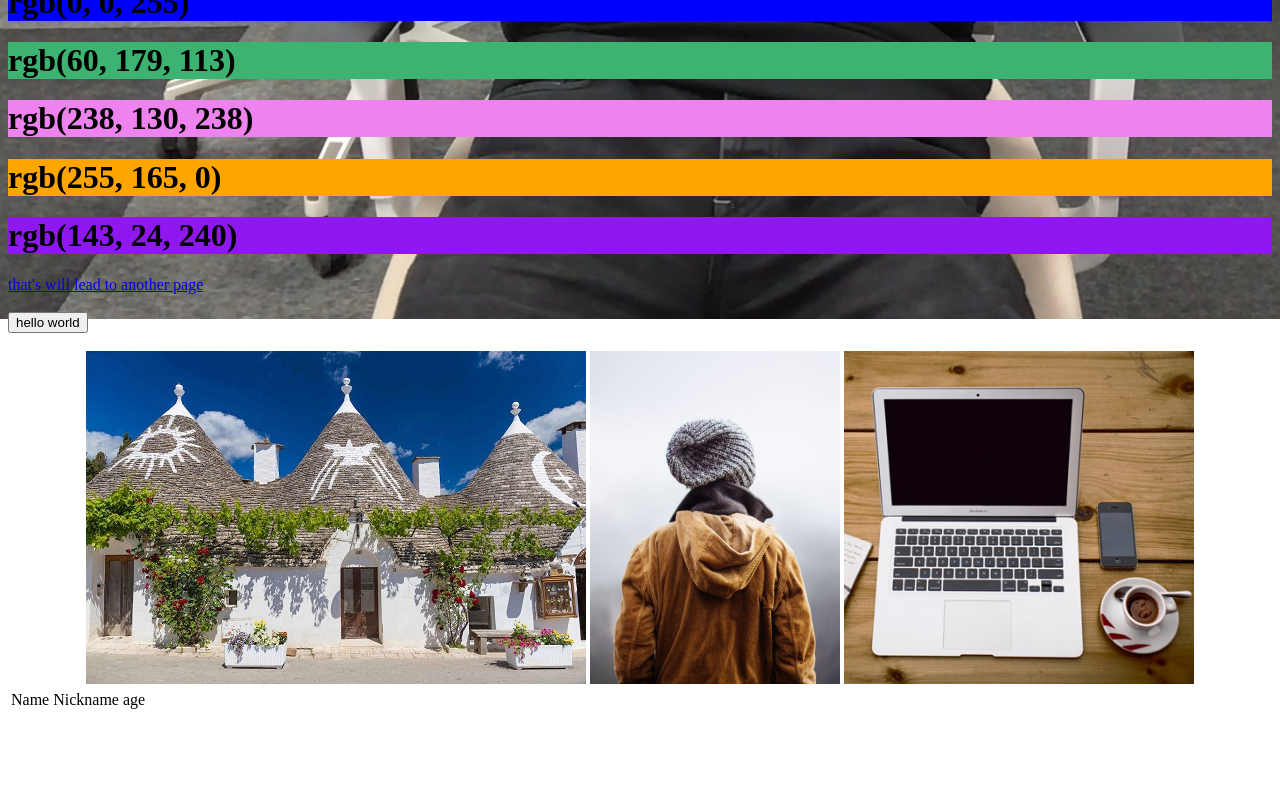
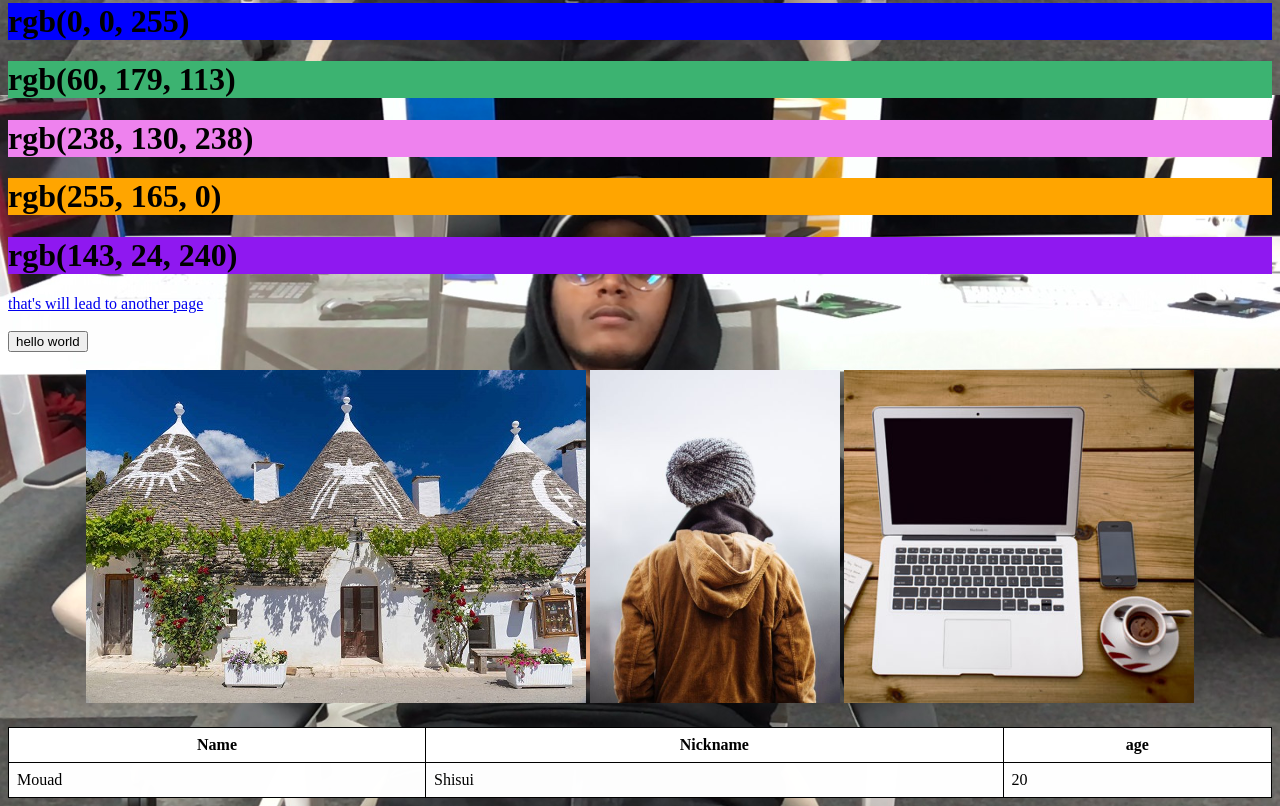
Before and after one commit to Mouad-kimdil/HTML-learning, a plain HTML site: page index.html in a window 1280 px wide. Shown: the part 758-1564 px from the top of the page. Before the commit the page ends 1478 px from the top, so only its background shows below. Drawn offline with Linux system fonts and the light colour scheme.

Commit message:
fix background size and add table borders

```diff
--- a/index.html
+++ b/index.html
@@ -1,6 +1,8 @@
 <!DOCTYPE html>
 <html lang="en-US">
 	<head>
+		<meta charset="UTF-8">
+		<meta name="viewport" content="width=device-width initial-scale=1.0">
 		<title>Mouad</title>
 		<link rel="stylesheet" type="text/css" href="style.css">
 		<link rel="icon" type="images/css" href="images/hello.png">
@@ -14,15 +16,7 @@
 		<div style="float: left;">
 			<img src="images/hello.png" alt="julia fractal" width="250" height="150">
 		</div>
-		<br>
-		<br>
-		<br>
-		<br>
-		<br>
-		<br>
-		<br>
-		<br>
-		<p><i>Not Shisui.</i></p>
+		<p style="margin-top: 200px;"><i>Not Shisui.</i></p>
 		<pre>
 My Bonnie lies over the ocean.
 
@@ -69,12 +63,22 @@
 			</map>
 			<script src="index.js"></script>
 		</div>
-		<table>
+		<table >
+			<thead>
 				<tr>
-				<td>Name</td>
-				<td>Nickname</td>
-				<td>age</td>
+					<th>Name</th>
+					<th>Nickname</th>
+					<th>age</th>
 				</tr>
+			</thead>
+			<thead>
+				<tr>
+					<td>Mouad</td>
+					<td>Shisui</td>
+					<td>20</td>
+				</tr>
+			</thead>
 		</table>
+
 	</body>
 </html>
--- a/style.css
+++ b/style.css
@@ -2,6 +2,8 @@ body {
     background-image: url('images/me.jpg');
     background-repeat: no-repeat;
     background-attachment: fixed;
+    background-size: cover;
+    background-position: -233px;
   }
 
 .mouad {
@@ -23,3 +25,25 @@ h2 {
     color: blue;
 
 }
+
+table {
+    background-color: #fffffffd;
+    border-collapse: collapse;
+    width: 100%;
+    margin-top: 20px;
+}
+
+th, td {
+    border: 1px solid #000;
+    padding: 8px;
+    text-align: left;
+}
+
+th {
+    background-color: #fffffffd;
+    text-align: center;
+}
+
+table, th, td:last-child {
+    border-color: #000000;
+}
```
Lines whose indentation alone changed are shown as unchanged.
